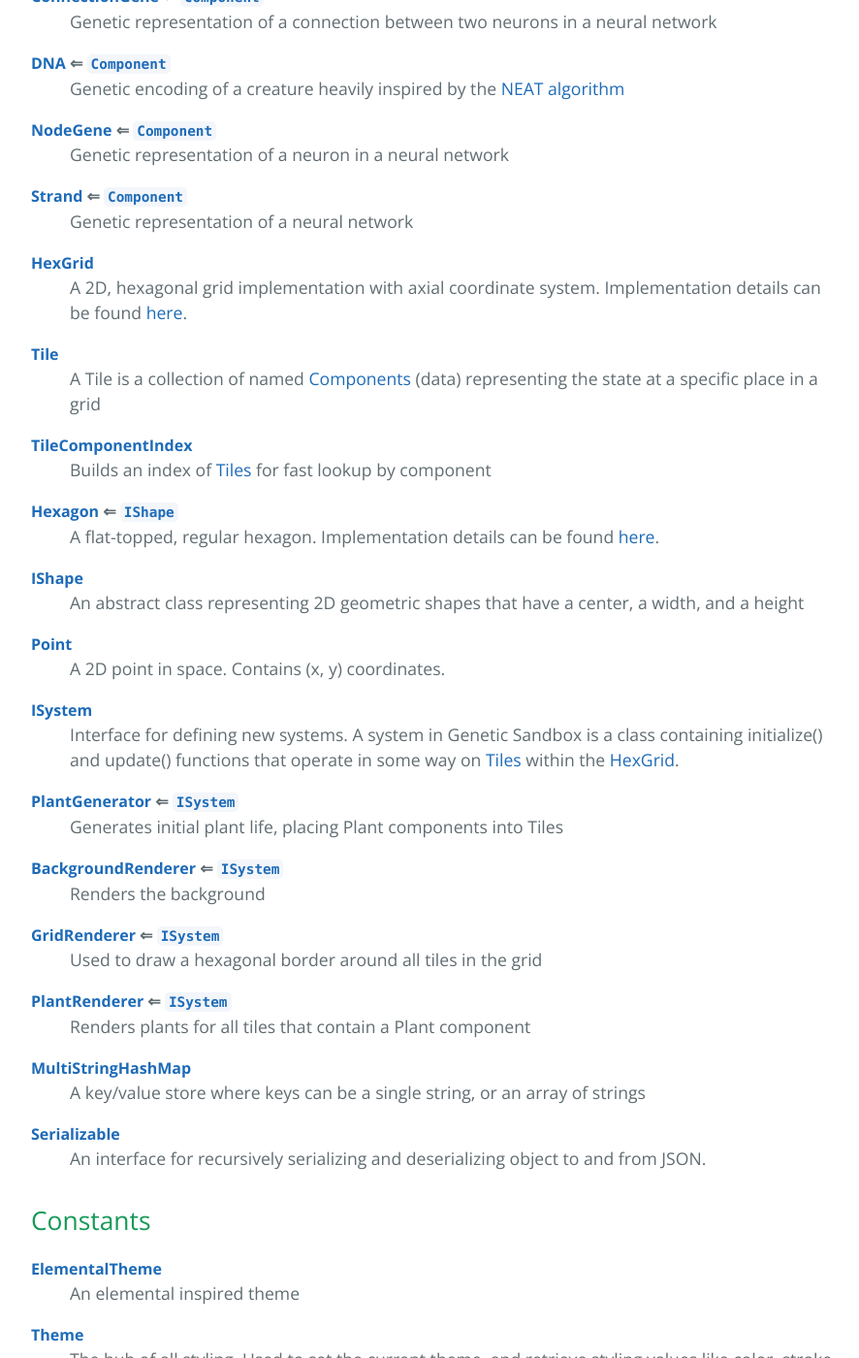
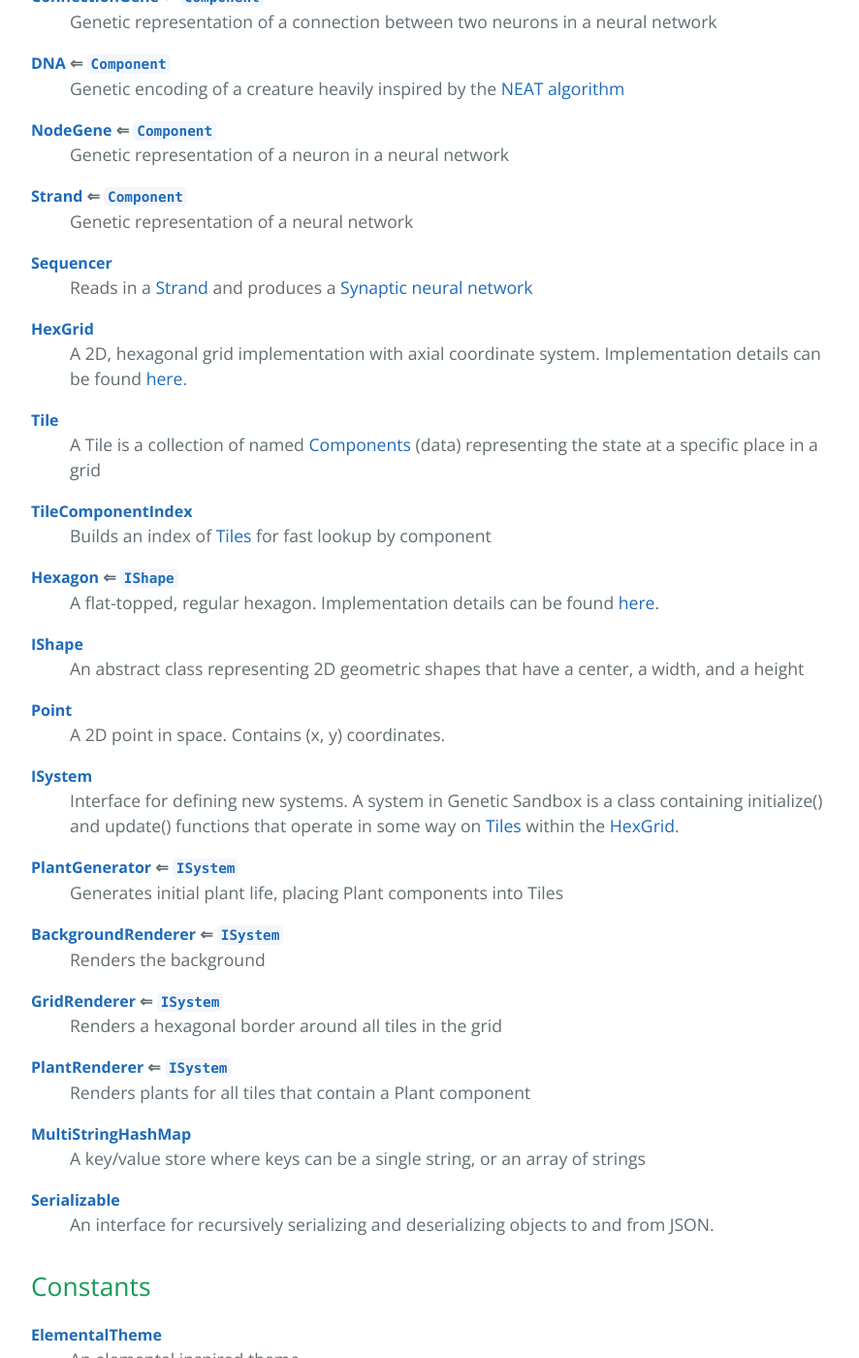
Before and after one commit to cjsauer/genetic-sandbox, a Jekyll site: the page built from site/docs.md, in a window 1280 px wide and 1400 px high, scrolled down 787 px. Shown: the whole window at 97% size, without its empty margins (192-1078 px from the left). Built offline with Jekyll 4.4.1, drawn with Linux system fonts in a browser that asks for light colours; some of the changed text lies outside the part shown.

Commit message:
Sequence gene strands to produce Synaptic neural networks

```diff
--- a/package.json
+++ b/package.json
@@ -32,6 +32,7 @@
     "lodash": "^4.11.2",
     "paper": "^0.9.25",
     "random-js": "^1.0.8",
+    "synaptic": "^1.0.2",
     "wolfy87-eventemitter": "^4.3.0"
   },
   "devDependencies": {
--- a/site/docs.md
+++ b/site/docs.md
@@ -34,6 +34,10 @@ network</p>
 <dt><a href="#Strand">Strand</a> ⇐ <code><a href="#Component">Component</a></code></dt>
 <dd><p>Genetic representation of a neural network</p>
 </dd>
+<dt><a href="#Sequencer">Sequencer</a></dt>
+<dd><p>Reads in a <a href="#Strand">Strand</a> and produces a
+<a href="http://synaptic.juancazala.com/#/">Synaptic neural network</a></p>
+</dd>
 <dt><a href="#HexGrid">HexGrid</a></dt>
 <dd><p>A 2D, hexagonal grid implementation with axial coordinate system.
 Implementation details can be found <a href="http://goo.gl/nLO6sN">here</a>.</p>
@@ -68,7 +72,7 @@ containing initialize() and update() functions that operate in some way on
 <dd><p>Renders the background</p>
 </dd>
 <dt><a href="#GridRenderer">GridRenderer</a> ⇐ <code><a href="#ISystem">ISystem</a></code></dt>
-<dd><p>Used to draw a hexagonal border around all tiles in the grid</p>
+<dd><p>Renders a hexagonal border around all tiles in the grid</p>
 </dd>
 <dt><a href="#PlantRenderer">PlantRenderer</a> ⇐ <code><a href="#ISystem">ISystem</a></code></dt>
 <dd><p>Renders plants for all tiles that contain a Plant component</p>
@@ -77,7 +81,7 @@ containing initialize() and update() functions that operate in some way on
 <dd><p>A key/value store where keys can be a single string, or an array of strings</p>
 </dd>
 <dt><a href="#Serializable">Serializable</a></dt>
-<dd><p>An interface for recursively serializing and deserializing object to and from
+<dd><p>An interface for recursively serializing and deserializing objects to and from
 JSON.</p>
 </dd>
 </dl>
@@ -338,7 +342,7 @@ True if this gene is expressed, false otherwise
 
 ### connectionGene.innovationNumber : <code>number</code>
 ID of the historical origin, or "innovation number" of this connection
-gene.
+gene
 
 **Kind**: instance property of <code>[ConnectionGene](#ConnectionGene)</code>
 <a name="ConnectionGene.resetInnovations"></a>
@@ -474,6 +478,26 @@ The list of node genes describing neurons
 The list of connection genes describing connections between neurons
 
 **Kind**: instance property of <code>[Strand](#Strand)</code>
+<a name="Sequencer"></a>
+
+## Sequencer
+Reads in a [Strand](#Strand) and produces a
+[Synaptic neural network](http://synaptic.juancazala.com/#/)
+
+**Kind**: global class
+**See**: [Strand](#Strand)
+<a name="Sequencer+read"></a>
+
+### sequencer.read(strand) ⇒ <code>Network</code>
+Reads in a Strand and outputs a Synaptic neural network
+
+**Kind**: instance method of <code>[Sequencer](#Sequencer)</code>
+**Returns**: <code>Network</code> - a Synaptic Network instance
+
+| Param | Type | Description |
+| --- | --- | --- |
+| strand | <code>[Strand](#Strand)</code> | strand of node and connection genes |
+
 <a name="HexGrid"></a>
 
 ## HexGrid
@@ -1160,7 +1184,7 @@ Called once per tick. No-op for BackgroundRenderer.
 <a name="GridRenderer"></a>
 
 ## GridRenderer ⇐ <code>[ISystem](#ISystem)</code>
-Used to draw a hexagonal border around all tiles in the grid
+Renders a hexagonal border around all tiles in the grid
 
 **Kind**: global class
 **Extends:** <code>[ISystem](#ISystem)</code>
@@ -1369,7 +1393,7 @@ let wasDeleted = myHash.delete(["no", "longer", "needed"]);
 <a name="Serializable"></a>
 
 ## Serializable
-An interface for recursively serializing and deserializing object to and from
+An interface for recursively serializing and deserializing objects to and from
 JSON.
 
 **Kind**: global class
--- a/src/modules/systems/renderers/GridRenderer.js
+++ b/src/modules/systems/renderers/GridRenderer.js
@@ -3,7 +3,7 @@ import Theme from "../../themes/Theme";
 import HexGrid from "../../grid/HexGrid";
 
 /**
- * Used to draw a hexagonal border around all tiles in the grid
+ * Renders a hexagonal border around all tiles in the grid
  * @extends ISystem
  */
 class GridRenderer extends ISystem {
--- a/src/modules/util/Serializable.js
+++ b/src/modules/util/Serializable.js
@@ -1,5 +1,5 @@
 /**
- * An interface for recursively serializing and deserializing object to and from
+ * An interface for recursively serializing and deserializing objects to and from
  * JSON.
  */
 class Serializable {
```
Also changed, not shown: src/modules/genetics/Sequencer.js (added, +54 -0 lines), test/modules/genetics/sequencer.test.js (added, +63 -0 lines).
